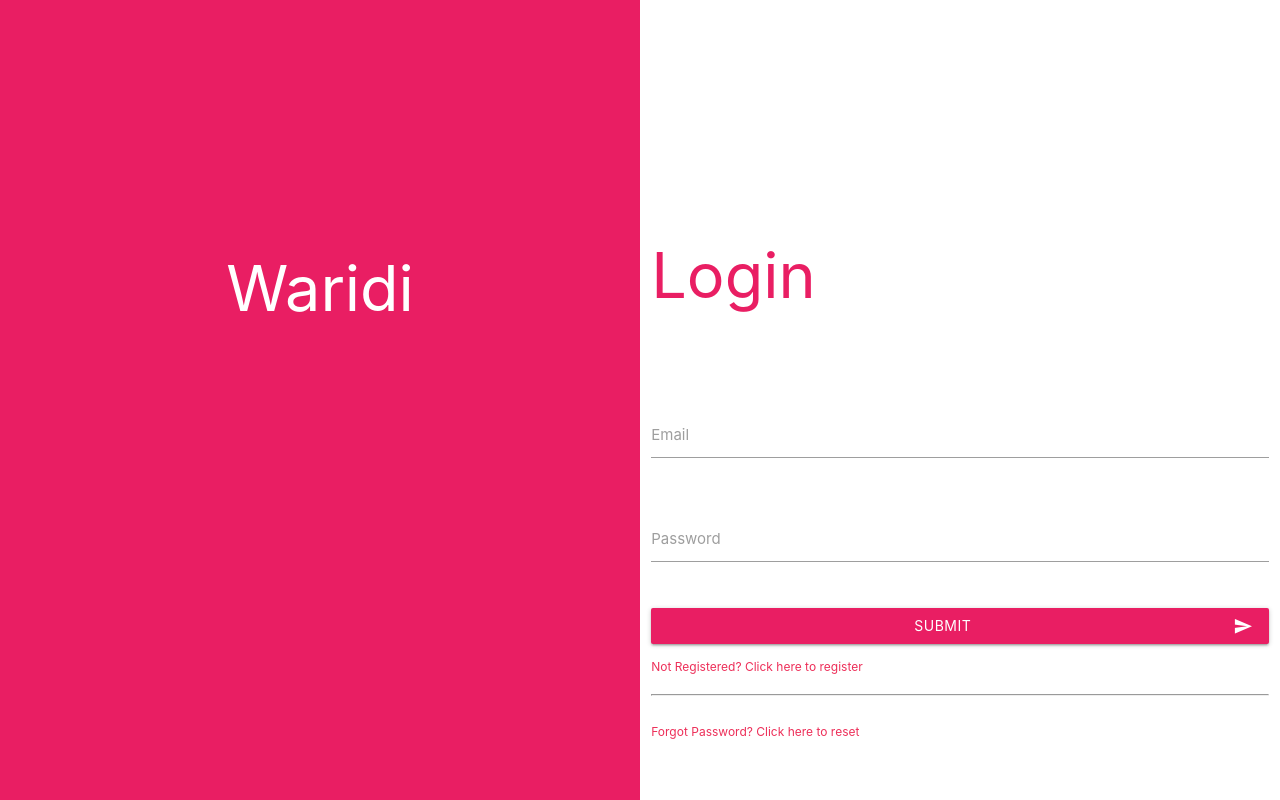
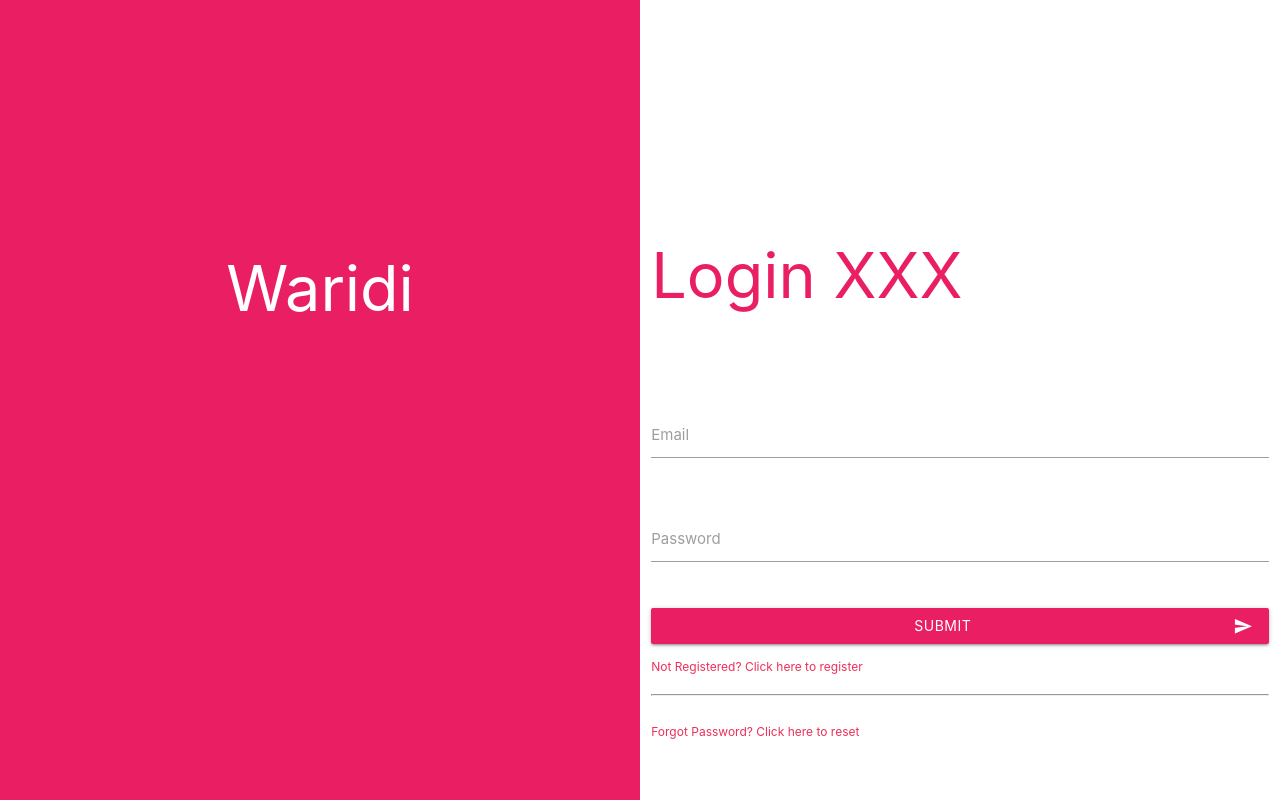
Before and after one commit to menty44/slayweb, a website: page index.html in a window 1280 px wide. Drawn offline with Linux system fonts and the light colour scheme; some packages are replaced by stand-ins of ours; a script that the page names is missing.

Commit message:
testing jenkins ci/cd from login local pc

```diff
--- a/login.htm
+++ b/login.htm
@@ -28,7 +28,7 @@
     <div class="split right">
 		<div class="flow-text">
 			<div class="col s12" style="padding-top: 28%">
-				<h1 style="color: #e91e63; padding-bottom: 10%">Login</h1>
+				<h1 style="color: #e91e63; padding-bottom: 10%">Login XXX</h1>
 				<div class="row" ng-hide="loginLoad === 'load'">
 					<div class="input-field col s12">
 						<input ng-model="user.email" id="email" type="email" class="validate">
```
